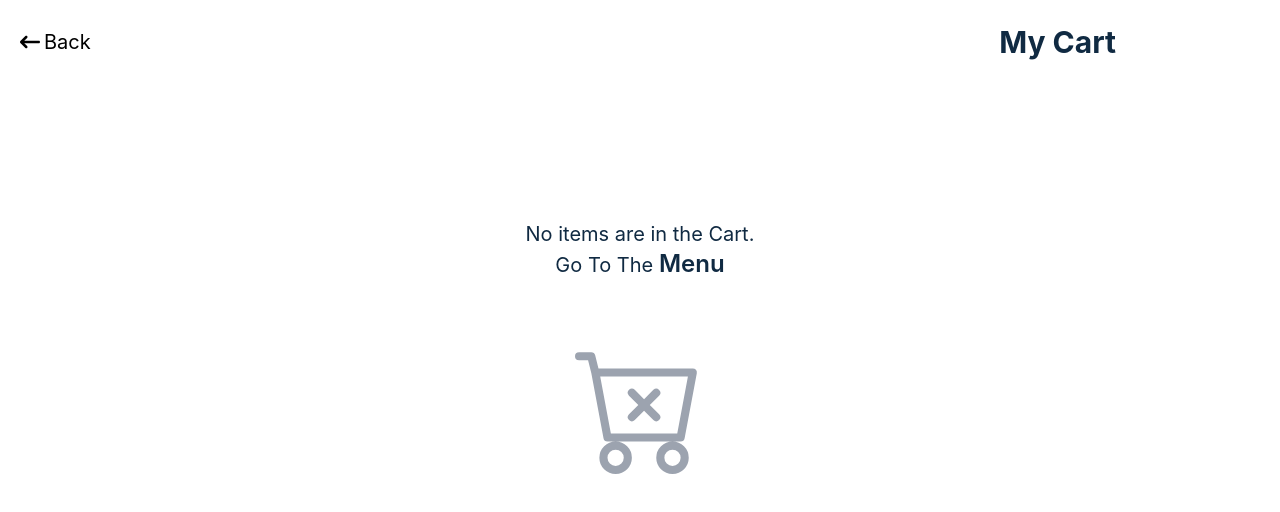
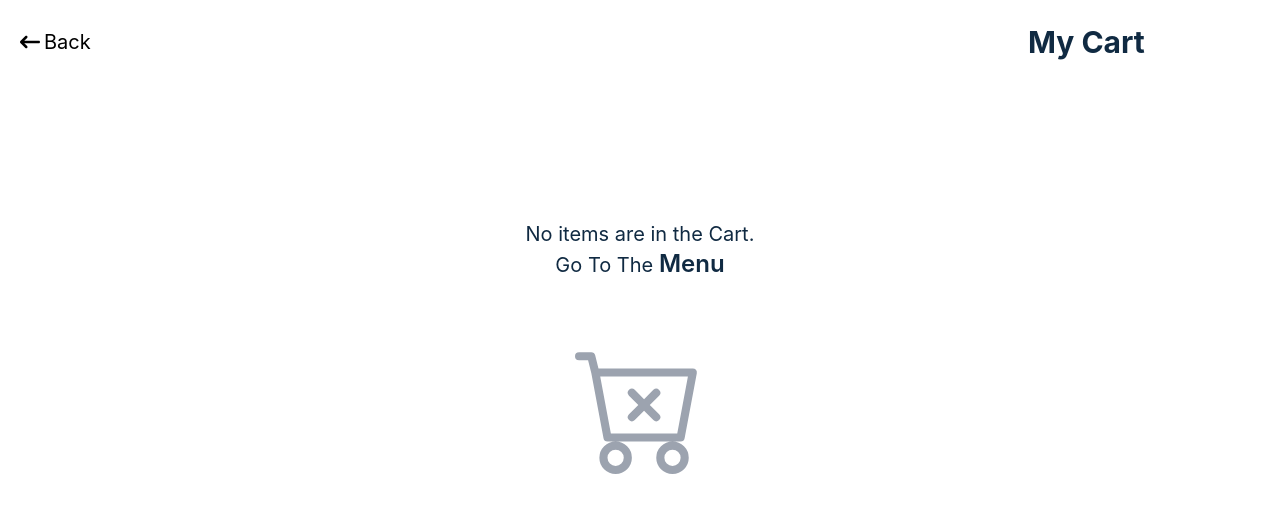
Before and after one commit to dmreccentric/jimmy-web, a React (Create React App) app: page /orders in a window 1280 px wide. Shown: the top 512 px of the page. Built offline with nearby package versions, Linux system fonts and the light colour scheme.

Commit message:
cart test 1

```diff
--- a/src/components/Cart.jsx
+++ b/src/components/Cart.jsx
@@ -40,7 +40,7 @@ const Cart = ({ onClose }) => {
         </Link>
         <h2
           className={`text-3xl font-bold text-blue ${
-            cartItems.length < 1 && "mr-[9rem]"
+            cartItems.length < 1 && "mr-[7.2rem]"
           }`}
         >
           My Cart
```
